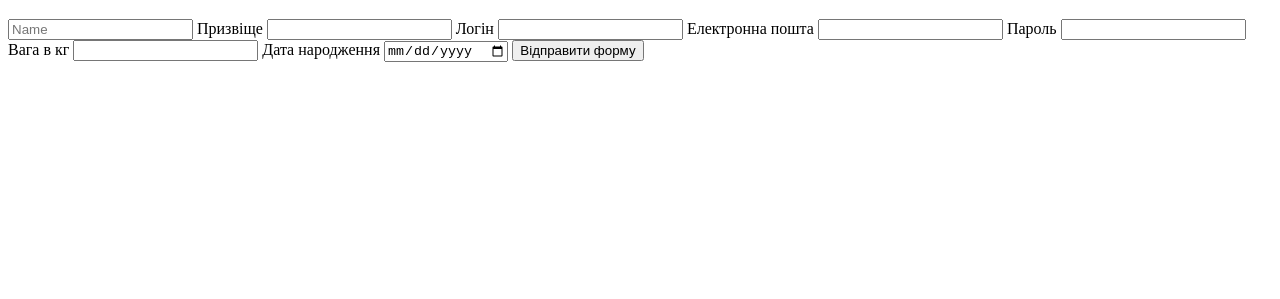
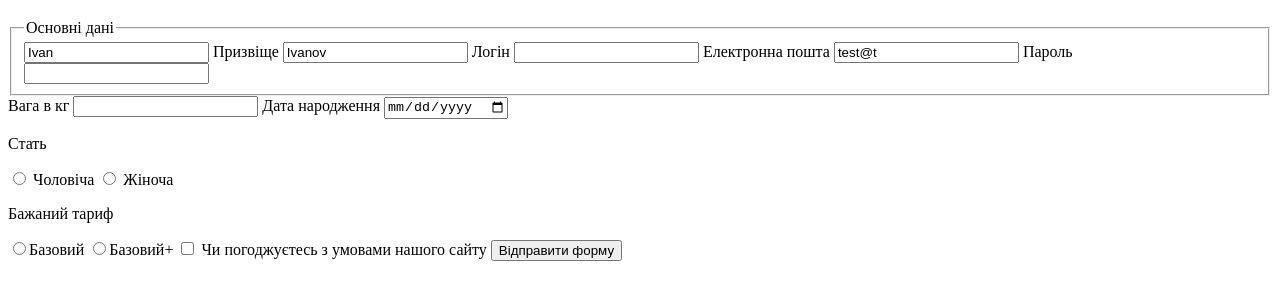
Before and after one commit to neowebor/tourist-agency-html, a plain HTML site: page assets/pages/form.html in a window 1280 px wide. Shown: the part 61-360 px from the top of the page. Drawn offline with Linux system fonts and the light colour scheme.

Commit message:
Update form examples

```diff
--- a/assets/pages/form.html
+++ b/assets/pages/form.html
@@ -1,36 +1,55 @@
 <!DOCTYPE html>
 <html lang="en">
   <head>
-  <meta charset="UTF-8">
-  <meta name="viewport" content="width=device-width, initial-scale=1.0">
-  <link rel="stylesheet" href="../css/form.css">
+    <meta charset="UTF-8" />
+    <meta name="viewport" content="width=device-width, initial-scale=1.0" />
+    <link rel="stylesheet" href="../css/form.css" />
     <title>Document</title>
   </head>
   <body>
     <h1>Form</h1>
     <form>
-    <input placeholder="Name" name="username">
+      <fieldset>
+        <legend>Основні дані</legend>
+        <input placeholder="Name" name="username" value="Ivan" />
         <label for="lastname">Призвіще</label>
-    <input id="lastname" name="lastname">
-    <label for="">
+        <input id="lastname" name="lastname" value="Ivanov" />
+        <label>
           Логін
-      <input type="text" name="login">
+          <input type="text" name="login" />
         </label>
         <label>
           Електронна пошта
-      <input type="email" name="email">
+          <input type="email" name="email" value="test@t" required />
         </label>
         <label>
           Пароль
-      <input type="password">
+          <input type="password" name="password" />
         </label>
+      </fieldset>
       <label>
         Вага в кг
-      <input type="number" name="weight" min="1">
+        <input type="number" name="weight" min="1" />
       </label>
       <label>
         Дата народження
-      <input type="date" name="birthday">
+        <input type="date" name="birthday" />
+      </label>
+      <p>Стать</p>
+      <label>
+        <input type="radio" name="gender" value="male" /> Чоловіча
+      </label>
+      <label>
+        <input type="radio" name="gender" value="female" /> Жіноча
+      </label>
+      <p>Бажаний тариф</p>
+      <label> <input type="radio" name="tariff" value="basic" />Базовий </label>
+      <label>
+        <input type="radio" name="tariff" value="basic_plus" />Базовий+
+      </label>
+      <label>
+        <input type="checkbox" name="agreed-to-terms" /> Чи погоджуєтесь з
+        умовами нашого сайту
       </label>
       <button type="submit">Відправити форму</button>
     </form>
```
Lines whose indentation alone changed are shown as unchanged.
